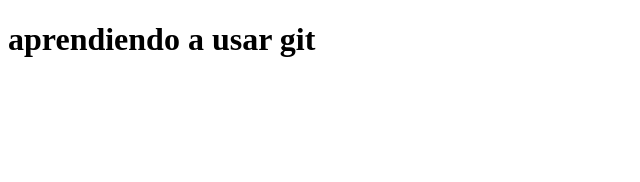
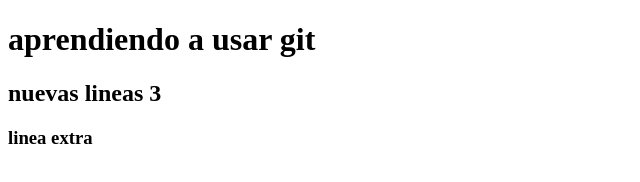
Before and after one commit to SparkThrow/Aprendiendo-GIT, a plain HTML site: page index.html in a window 1280 px wide. Shown: the whole page, without its empty margins (0-640 px from the left). Drawn offline with Linux system fonts and the light colour scheme.

Commit message:
new change

```diff
--- a/index.html
+++ b/index.html
@@ -7,5 +7,7 @@
 </head>
 <body>
     <h1>aprendiendo a usar git</h1>
+    <h2>nuevas lineas 3</h2>
+    <h3>linea extra</h3>
 </body>
 </html>
```
